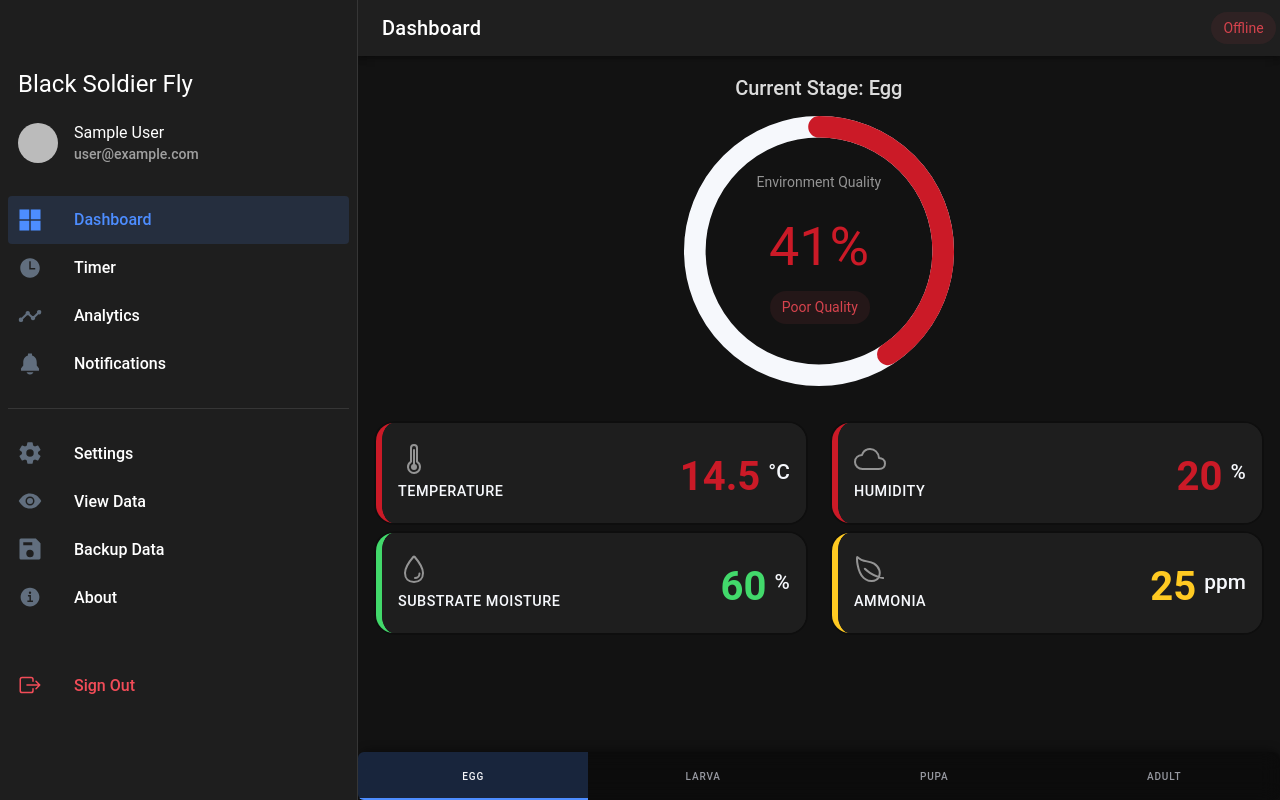
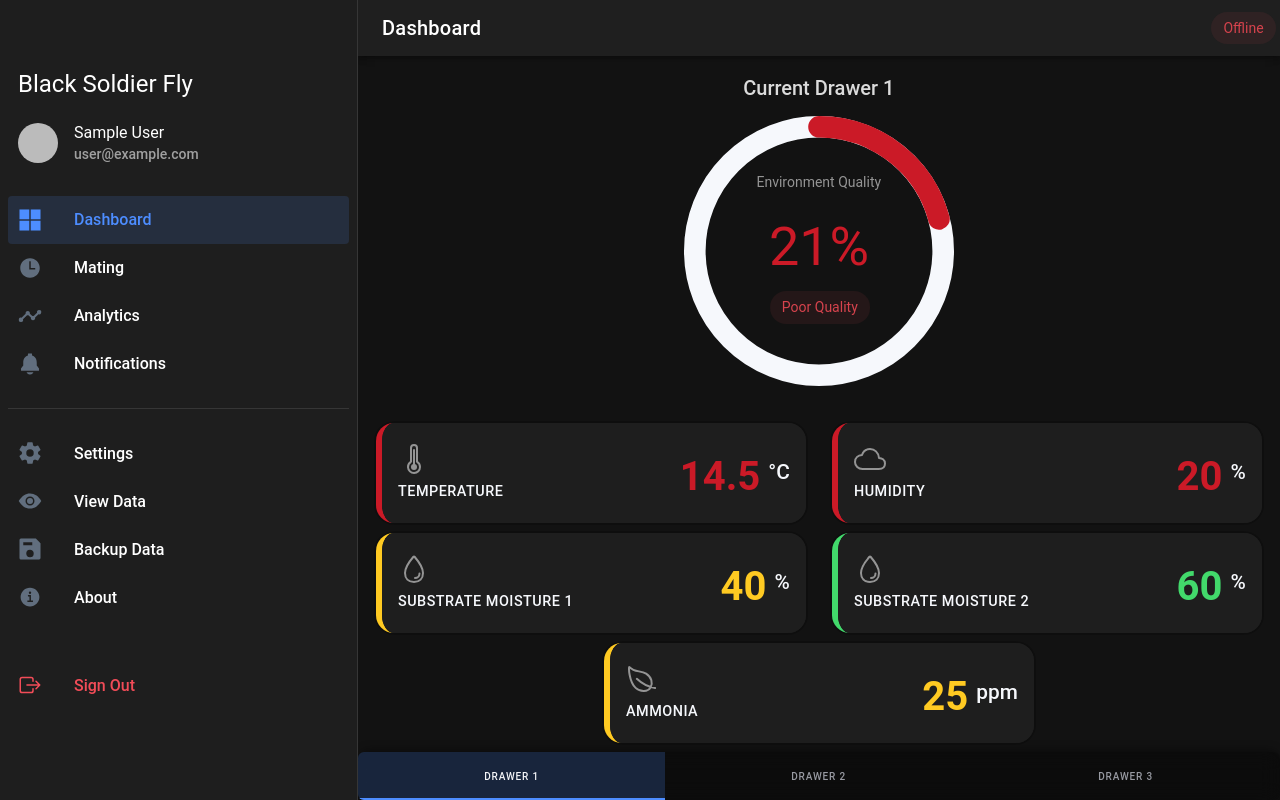
Before and after one commit to TheMasshiro/bsfly-iot, a React (Vite) app in the folder bsfly-iot/: page /dashboard in a window 1280 px wide. Built offline with nearby package versions, Linux system fonts and the light colour scheme; no server answers; sample sign-in values are in the browser's storage.

Commit message:
feat(system): Rework lifecycle stages and introduce Mating functionality

```diff
--- a/bsfly-iot/src/App.tsx
+++ b/bsfly-iot/src/App.tsx
@@ -34,7 +34,7 @@ import '@ionic/react/css/palettes/dark.always.css';
 import './theme/variables.css';
 import Dashboard from './pages/Dashboard/Dashboard';
 import { LifeCycleProvider } from './context/LifeCycleContext';
-import Timer from './pages/Timer/Timer';
+import Mating from './pages/Mating/Mating';
 import Analytics from './pages/Analytics/Analytics';
 import Settings from './pages/Settings/Settings';
 import About from './pages/About/About';
@@ -60,7 +60,7 @@ const App: React.FC = () => {
                                     <Redirect to="/dashboard" />
                                 </Route>
                                 <Route path="/dashboard" exact={true} component={Dashboard} />
-                                <Route path="/photoperiod" exact={true} component={Timer} />
+                                <Route path="/mate" exact={true} component={Mating} />
                                 <Route path="/analytics" exact={true} component={Analytics} />
                                 <Route path="/notifications" exact={true} component={Notifications} />
                                 <Route path="/settings" exact={true} component={Settings} />
--- a/bsfly-iot/src/assets/assets.ts
+++ b/bsfly-iot/src/assets/assets.ts
@@ -21,7 +21,14 @@ export const sensorsData = [
     type: "humidity",
   },
   {
-    name: "Substrate Moisture",
+    name: "Substrate Moisture 1",
+    value: 40,
+    unit: "%",
+    icon: waterOutline,
+    type: "moisture",
+  },
+  {
+    name: "Substrate Moisture 2",
     value: 60,
     unit: "%",
     icon: waterOutline,
@@ -45,18 +52,13 @@ interface TimeProps {
 export const timers: TimeProps[] = [
   {
     id: 1,
-    name: "Disabled",
+    name: "Off",
     seconds: 0,
   },
   {
     id: 2,
-    name: "8 Hours",
+    name: "On",
     seconds: 28800,
-  },
-  {
-    id: 3,
-    name: "12 Hours",
-    seconds: 43200,
   },
 ];
 
@@ -86,8 +88,14 @@ export const controlsData = [
     available: true,
   },
   {
-    sensor: "Substrate Moisture",
-    name: "Misting Device",
+    sensor: "Substrate Moisture 1",
+    name: "Misting Device 1",
+    description: "Increases Moisture",
+    available: true,
+  },
+  {
+    sensor: "Substrate Moisture 2",
+    name: "Misting Device 2",
     description: "Increases Moisture",
     available: true,
   },
--- a/bsfly-iot/src/components/Menu/Menu.tsx
+++ b/bsfly-iot/src/components/Menu/Menu.tsx
@@ -29,8 +29,8 @@ const appPages: AppPage[] = [
         mdIcon: gridSharp
     },
     {
-        title: 'Timer',
-        url: '/photoperiod',
+        title: 'Mating',
+        url: '/mate',
         iosIcon: timeOutline,
         mdIcon: timeSharp
     },
--- a/bsfly-iot/src/components/Modal/Modal.tsx
+++ b/bsfly-iot/src/components/Modal/Modal.tsx
@@ -39,7 +39,7 @@ const ControlModal: FC<ControlModalProps> = ({ sensor, onClose }) => {
         >
             <IonHeader>
                 <IonToolbar>
-                    <IonTitle size='small'>{sensor}: {stage} Enclosure</IonTitle>
+                    <IonTitle size='small'>{sensor}: {stage}</IonTitle>
                     <IonButtons slot="end">
                         <IonButton onClick={() => modal.current?.dismiss()}>Close</IonButton>
                     </IonButtons>
--- a/bsfly-iot/src/components/Segments/Segments.tsx
+++ b/bsfly-iot/src/components/Segments/Segments.tsx
@@ -15,27 +15,21 @@ const Segments: FC<SegmentsProps> = ({ stage, setStage }) => {
                 value={stage}
                 onIonChange={(e) => setStage(e.detail.value as Stage)}
             >
-                <IonSegmentButton value="Egg">
+                <IonSegmentButton value="Drawer 1">
                     <div className="stage-button-content">
-                        <span className="stage-label">Egg</span>
+                        <span className="stage-label">Drawer 1</span>
                     </div>
                 </IonSegmentButton>
 
-                <IonSegmentButton value="Larva">
+                <IonSegmentButton value="Drawer 2">
                     <div className="stage-button-content">
-                        <span className="stage-label">Larva</span>
+                        <span className="stage-label">Drawer 2</span>
                     </div>
                 </IonSegmentButton>
 
-                <IonSegmentButton value="Pupa">
+                <IonSegmentButton value="Drawer 3">
                     <div className="stage-button-content">
-                        <span className="stage-label">Pupa</span>
-                    </div>
-                </IonSegmentButton>
-
-                <IonSegmentButton value="Adult">
-                    <div className="stage-button-content">
-                        <span className="stage-label">Adult</span>
+                        <span className="stage-label">Drawer 3</span>
                     </div>
                 </IonSegmentButton>
             </IonSegment>
--- a/bsfly-iot/src/config/thresholds.ts
+++ b/bsfly-iot/src/config/thresholds.ts
@@ -1,28 +1,21 @@
 export const lifecycleThresholds = {
-  Egg: {
+  "Drawer 1": {
     temperature: { min: 20, max: 35, optimal: [25, 30] },
     humidity: { min: 50, max: 90, optimal: [60, 80] },
     moisture: { min: 40, max: 80, optimal: [50, 70] },
     ammonia: { min: 0, max: 30, optimal: [0, 10] },
     photoperiod: { min: 0, max: 86400, optimal: [28800, 43200] },
   },
-  Larva: {
+  "Drawer 2": {
     temperature: { min: 10, max: 38, optimal: [27, 32] },
     humidity: { min: 55, max: 95, optimal: [65, 85] },
     moisture: { min: 50, max: 85, optimal: [60, 75] },
     ammonia: { min: 0, max: 30, optimal: [0, 10] },
     photoperiod: { min: 0, max: 86400, optimal: [28800, 43200] },
   },
-  Pupa: {
+  "Drawer 3": {
     temperature: { min: 20, max: 35, optimal: [24, 28] },
     humidity: { min: 40, max: 80, optimal: [50, 70] },
-    moisture: { min: 30, max: 70, optimal: [40, 60] },
-    ammonia: { min: 0, max: 30, optimal: [0, 10] },
-    photoperiod: { min: 0, max: 86400, optimal: [28800, 43200] },
-  },
-  Adult: {
-    temperature: { min: 20, max: 35, optimal: [25, 30] },
-    humidity: { min: 45, max: 85, optimal: [55, 75] },
     moisture: { min: 30, max: 70, optimal: [40, 60] },
     ammonia: { min: 0, max: 30, optimal: [0, 10] },
     photoperiod: { min: 0, max: 86400, optimal: [28800, 43200] },
--- a/bsfly-iot/src/context/LifeCycleContext.tsx
+++ b/bsfly-iot/src/context/LifeCycleContext.tsx
@@ -1,6 +1,6 @@
 import { createContext, FC, ReactNode, useContext, useState } from "react";
 
-export type Stage = "Egg" | "Larva" | "Pupa" | "Adult"
+export type Stage = "Drawer 1" | "Drawer 2" | "Drawer 3"
 
 interface LifeCycleContextProps {
     stage: Stage,
@@ -11,19 +11,17 @@ interface LifeCycleContextProps {
 const LifeCycleContext = createContext<LifeCycleContextProps | null>(null);
 
 export const LifeCycleProvider: FC<{ children: ReactNode }> = ({ children }) => {
-    const [stage, setStage] = useState<Stage>("Egg")
+    const [stage, setStage] = useState<Stage>("Drawer 1")
 
     const nextStage = () => {
         setStage((prev) => {
             switch (prev) {
-                case "Egg":
-                    return "Larva";
-                case "Larva":
-                    return "Pupa";
-                case "Pupa":
-                    return "Adult";
+                case "Drawer 1":
+                    return "Drawer 2";
+                case "Drawer 2":
+                    return "Drawer 3";
                 default:
-                    return "Adult";
+                    return "Drawer 3";
             }
         })
     }
--- a/bsfly-iot/src/pages/Analytics/Analytics.tsx
+++ b/bsfly-iot/src/pages/Analytics/Analytics.tsx
@@ -88,7 +88,7 @@ const Analytics: FC = () => {
                         <IonCol>
                             <IonCard className="circular-background-md">
                                 <IonCardHeader className="ion-justify-content-center ion-align-items-center ion-no-padding">
-                                    <IonCardTitle>Current Stage: {stage}</IonCardTitle>
+                                    <IonCardTitle>Current {stage}</IonCardTitle>
                                 </IonCardHeader>
                                 <IonCardContent>
                                     <div className="circular-progress-container circular-background-md">
--- a/bsfly-iot/src/pages/Dashboard/Dashboard.tsx
+++ b/bsfly-iot/src/pages/Dashboard/Dashboard.tsx
@@ -14,7 +14,8 @@ import { useState, useMemo, useCallback } from 'react';
 const sensorTypeMap: Record<string, string> = {
     "temperature": "temperature",
     "humidity": "humidity",
-    "substrate moisture": "moisture",
+    "substrate moisture 1": "moisture",
+    "substrate moisture 2": "moisture",
     "ammonia": "ammonia",
 };
 
@@ -67,7 +68,7 @@ const Dashboard: React.FC = () => {
                         <IonCol>
                             <IonCard className="circular-background-md">
                                 <IonCardHeader className="ion-justify-content-center ion-align-items-center ion-no-padding">
-                                    <IonCardTitle>Current Stage: {stage}</IonCardTitle>
+                                    <IonCardTitle>Current {stage}</IonCardTitle>
                                 </IonCardHeader>
                                 <IonCardContent>
                                     <div className="circular-progress-container circular-background-md">
@@ -95,7 +96,14 @@ const Dashboard: React.FC = () => {
                         </IonCol>
                     </IonRow>
                     <IonRow className="ion-justify-content-center ion-align-items-center">
-                        {sensorsData.map((sensor, index) => (
+                        {sensorsData
+                            .filter(sensor => {
+                                if (stage.toLocaleLowerCase() === 'drawer 3' && sensor.name.toLowerCase() === 'substrate moisture 2') {
+                                    return false;
+                                }
+                                return true;
+                            })
+                            .map((sensor, index) => (
                                 <IonCol size="12" sizeMd="6" key={index}>
                                     <IonCard className={`sensor-card-touch sensor-card sensor-card-${status(sensor.name, sensor.value)}`} button onClick={() => setSelectedSensor(sensor.name)}>
                                         <IonCardContent className="sensor-card-content">
--- a/bsfly-iot/src/pages/Timer/Timer.tsx
+++ b/bsfly-iot/src/pages/Mating/Mating.tsx
@@ -1,10 +1,8 @@
-import { IonCard, IonCardContent, IonCardHeader, IonCardTitle, IonCol, IonContent, IonGrid, IonHeader, IonPage, IonRadio, IonRadioGroup, IonRow, IonText, IonTitle, IonToolbar, useIonToast } from '@ionic/react';
-import './Timer.css';
+import { IonCard, IonCardContent, IonCol, IonContent, IonGrid, IonHeader, IonPage, IonRadio, IonRadioGroup, IonRow, IonText, IonTitle, IonToolbar, useIonToast } from '@ionic/react';
+import './Mating.css';
 import 'react-circular-progressbar/dist/styles.css';
-import { useLifeCycle } from '../../context/LifeCycleContext';
 import { timers } from '../../assets/assets';
 import { useState, useCallback, useMemo } from 'react';
-import Segments from '../../components/Segments/Segments';
 import Toolbar from '../../components/Toolbar/Toolbar';
 import Countdown from 'react-countdown';
 
@@ -18,8 +16,7 @@ const renderer = ({ hours, minutes, seconds, completed }: any) => {
     }
 };
 
-const Timer: React.FC = () => {
-    const { stage, setStage } = useLifeCycle()
+const Mating: React.FC = () => {
     const [time, setTime] = useState<number>(timers[0].seconds);
     const [startTime, setStartTime] = useState<number>(Date.now());
 
@@ -48,7 +45,7 @@ const Timer: React.FC = () => {
         <IonPage className="timer-page">
             <IonHeader>
                 <Toolbar
-                    header={"Timer"}
+                    header={"Mating"}
                 />
             </IonHeader>
             <IonContent fullscreen>
@@ -62,9 +59,6 @@ const Timer: React.FC = () => {
                     <IonRow className="ion-justify-content-center ion-align-items-center">
                         <IonCol>
                             <IonCard className="circular-background-md">
-                                <IonCardHeader className="ion-justify-content-center ion-align-items-center ion-no-padding">
-                                    <IonCardTitle>Current Stage: {stage}</IonCardTitle>
-                                </IonCardHeader>
                                 <IonCardContent>
                                     <div className="circular-progress-container circular-background-md">
                                         <div className="circular-progress-wrapper">
@@ -103,14 +97,9 @@ const Timer: React.FC = () => {
                         </IonRow>
                     </IonRadioGroup>
                 </IonGrid>
-
-                <Segments
-                    stage={stage}
-                    setStage={setStage}
-                />
             </IonContent>
         </IonPage >
     );
 };
 
-export default Timer;
+export default Mating;
--- a/bsfly-iot/src/pages/Notifications/Notifications.tsx
+++ b/bsfly-iot/src/pages/Notifications/Notifications.tsx
@@ -119,7 +119,7 @@ const Notifications: FC = () => {
                                 <IonCardContent>
                                     <div className="notification-header">
                                         <IonText>
-                                            <h2>Current Stage: {stage}</h2>
+                                            <h2>Current {stage}</h2>
                                         </IonText>
                                         {unreadCount > 0 && (
                                             <IonBadge color="danger" className="unread-badge">
```
Also changed, not shown: bsfly-iot/src/pages/Mating/Mating.css (renamed from bsfly-iot/src/pages/Timer/Timer.css). Lines whose indentation alone changed are shown as unchanged.
